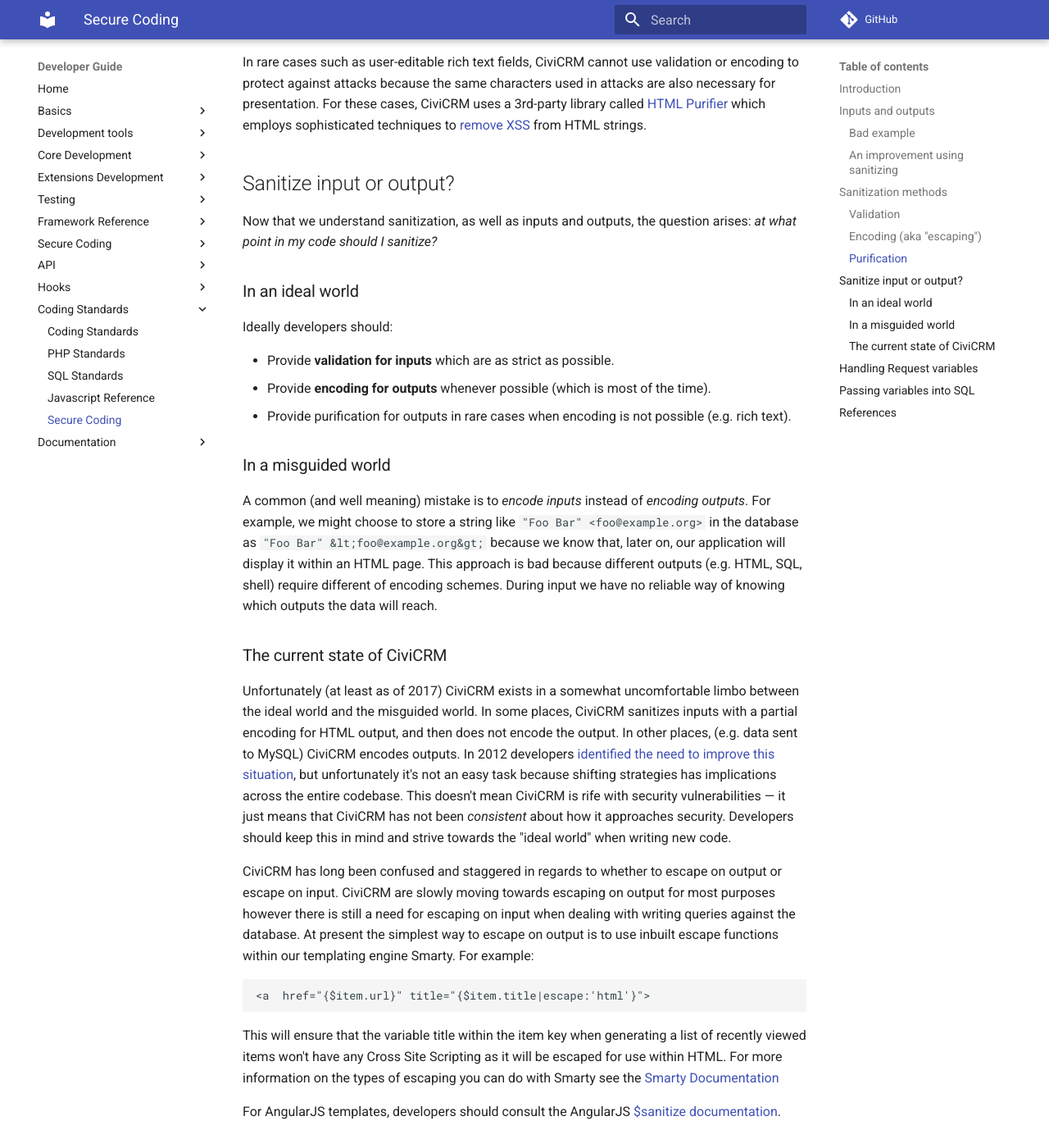
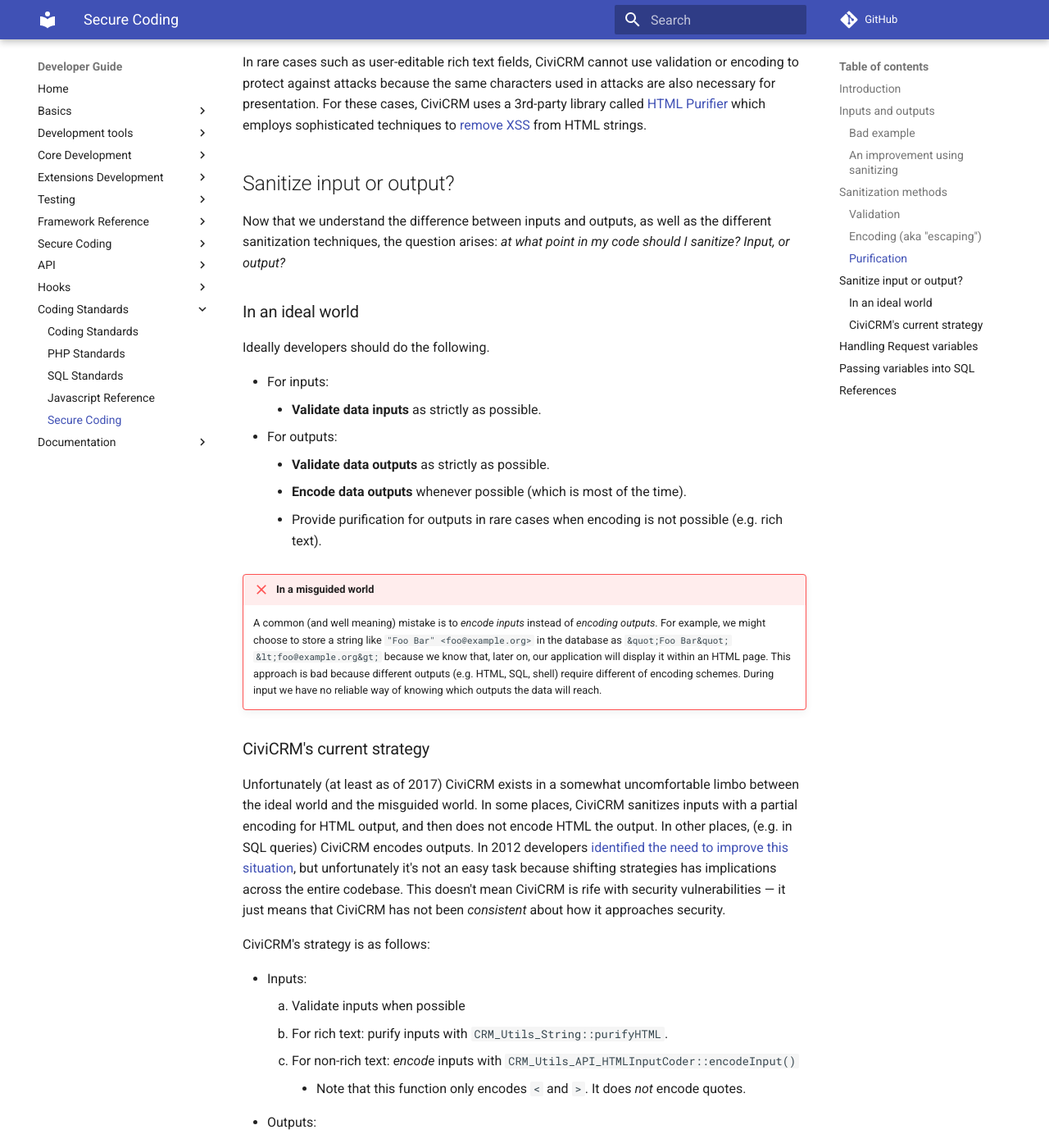
Before and after one commit to civicrm/civicrm-dev-docs, an MkDocs documentation site: the page built from docs/standards/secure.md, in a window 1280 px wide and 1400 px high, scrolled down 2934 px. Shown: the whole window at 82% size. Built offline with MkDocs 1.6.1 and Material for MkDocs 9.7.7, drawn with Linux system fonts in a browser that asks for light colours; comment, search, counter and statistics services are not loaded; old or Windows-style settings are respelled for this version of MkDocs; some of the changed text lies outside the part shown.

Commit message:
Security - Explain CiviCRM's strategy better

````diff
--- a/docs/standards/secure.md
+++ b/docs/standards/secure.md
@@ -95,33 +95,46 @@
 
 ## Sanitize input or output? {:#input-vs-output}
 
-Now that we understand sanitization, as well as inputs and outputs, the question arises: *at what point in my code should I sanitize?*
+Now that we understand the difference between inputs and outputs, as well as the different sanitization techniques, the question arises: *at what point in my code should I sanitize? Input, or output?*
 
 ### In an ideal world
 
-Ideally developers should:
+Ideally developers should do the following.
 
-* Provide **validation for inputs** which are as strict as possible.
-* Provide **encoding for outputs** whenever possible (which is most of the time).
-* Provide purification for outputs in rare cases when encoding is not possible (e.g. rich text).
+* For inputs:
+    * **Validate data inputs** as strictly as possible.
+* For outputs:
+    * **Validate data outputs** as strictly as possible.
+    * **Encode data outputs** whenever possible (which is most of the time).
+    * Provide purification for outputs in rare cases when encoding is not possible (e.g. rich text).
 
-### In a misguided world
+!!! failure "In a misguided world"
 
-A common (and well meaning) mistake is to *encode inputs* instead of *encoding outputs*. For example, we might choose to store a string like `"Foo Bar" <foo@example.org>` in the database as `"Foo Bar" &lt;foo@example.org&gt;` because we know that, later on, our application will display it within an HTML page. This approach is bad because different outputs (e.g. HTML, SQL, shell) require different of encoding schemes. During input we have no reliable way of knowing which outputs the data will reach.
+    A common (and well meaning) mistake is to *encode inputs* instead of *encoding outputs*. For example, we might choose to store a string like `"Foo Bar" <foo@example.org>` in the database as `&quot;Foo Bar&quot; &lt;foo@example.org&gt;` because we know that, later on, our application will display it within an HTML page. This approach is bad because different outputs (e.g. HTML, SQL, shell) require different of encoding schemes. During input we have no reliable way of knowing which outputs the data will reach.
 
-### The current state of CiviCRM
+### CiviCRM's current strategy
 
-Unfortunately (at least as of 2017) CiviCRM exists in a somewhat uncomfortable limbo between the ideal world and the misguided world. In some places, CiviCRM sanitizes inputs with a partial encoding for HTML output, and then does not encode the output. In other places, (e.g. data sent to MySQL) CiviCRM encodes outputs. In 2012 developers [identified the need to improve this situation](https://issues.civicrm.org/jira/browse/CRM-11532), but unfortunately it's not an easy task because shifting strategies has implications across the entire codebase. This doesn't mean CiviCRM is rife with security vulnerabilities &mdash; it just means that CiviCRM has not been *consistent* about how it approaches security. Developers should keep this in mind and strive towards the "ideal world" when writing new code.
+Unfortunately (at least as of 2017) CiviCRM exists in a somewhat uncomfortable limbo between the ideal world and the misguided world. In some places, CiviCRM sanitizes inputs with a partial encoding for HTML output, and then does not encode HTML the output. In other places, (e.g. in SQL queries) CiviCRM encodes outputs. In 2012 developers [identified the need to improve this situation](https://issues.civicrm.org/jira/browse/CRM-11532), but unfortunately it's not an easy task because shifting strategies has implications across the entire codebase. This doesn't mean CiviCRM is rife with security vulnerabilities &mdash; it just means that CiviCRM has not been *consistent* about how it approaches security.
 
+CiviCRM's strategy is as follows:
 
-CiviCRM has long been confused and staggered in regards to whether to escape on output or escape on input. CiviCRM are slowly moving towards escaping on output for most purposes however there is still a need for escaping on input when dealing with writing queries against the database. At present the simplest way to escape on output is to use inbuilt escape functions within our templating engine Smarty. For example:
+* Inputs:
+    1. Validate inputs when possible
+    1. For rich text: purify inputs with `CRM_Utils_String::purifyHTML`.
+    1. For non-rich text: *encode* inputs with `CRM_Utils_API_HTMLInputCoder::encodeInput()`
+        * Note that this function only encodes `<` and `>`. It does *not* encode quotes.
+* Outputs:
+    1. HTML:
+        * Do *not* perform HTML encoding for data between tags
 
-```
-<a  href="{$item.url}" title="{$item.title|escape:'html'}">
-```
+            e.g. `<div>{$displayName}</div>`
 
-This will ensure that the variable title within the item key when generating a list of recently viewed items won't have any Cross Site Scripting as it will be escaped for use within HTML. For more information on the types of escaping you can do with Smarty see the [Smarty Documentation](https://www.smarty.net/docsv2/en/language.modifier.escape)
+        * *Do* perform HTML encoding for data within attributes
 
+            e.g. `<a href="#" title="{$displayName|escape}">Foo</a>`
+
+    1. SQL: validate and encode
+    1. Shell: validate and encode
 
 
 For AngularJS templates, developers should consult the AngularJS [$sanitize documentation](https://docs.angularjs.org/api/ngSanitize/service/$sanitize).
````
